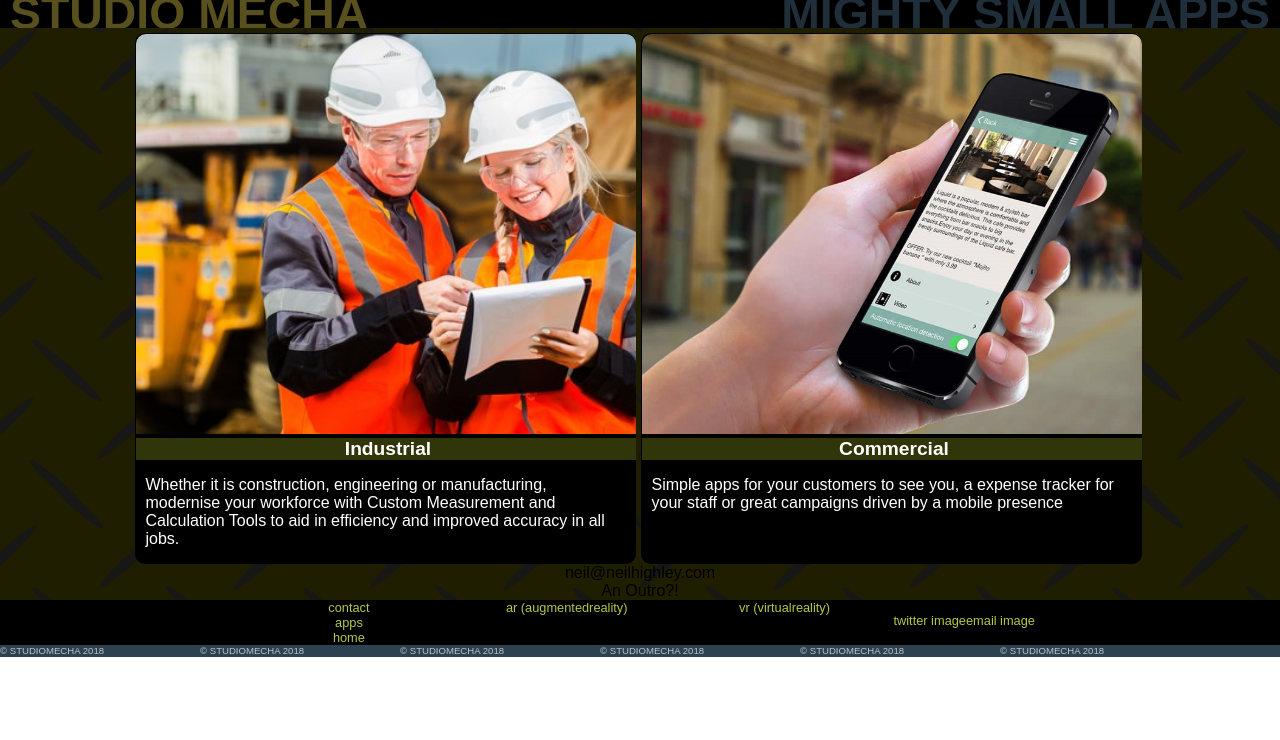
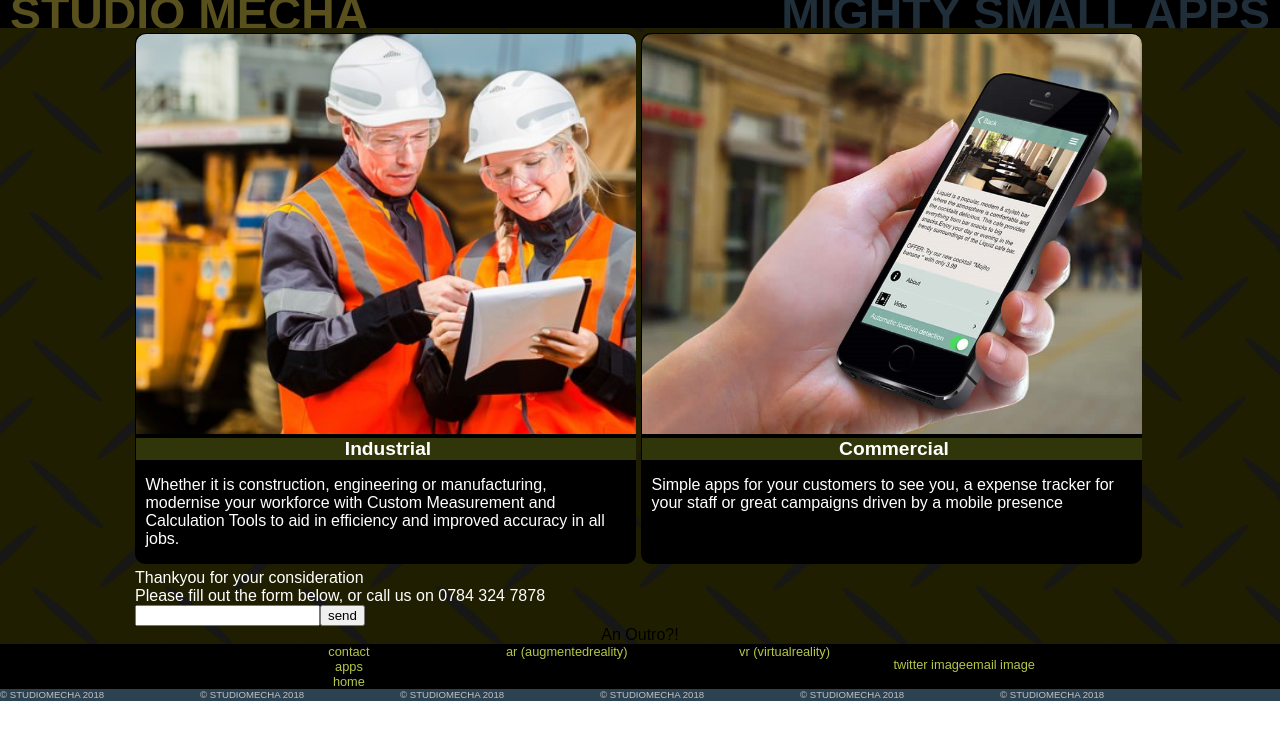
Before and after one commit to neilhighley/sm-studiomecha.net, a React (Create React App) app in the folder studiomecha/: page /contactus in a window 1280 px wide. Shown: the top 740 px of the page. Built offline with nearby package versions, Linux system fonts and the light colour scheme.

Commit message:
Add form

```diff
--- a/studiomecha/src/AllApps.js
+++ b/studiomecha/src/AllApps.js
@@ -3,13 +3,11 @@ import {Link} from 'react-router-dom'
 import { Carousel } from 'react-responsive-carousel';
 import styles from 'react-responsive-carousel/lib/styles/carousel.min.css';
 import './styles/AllApps.css'
-import {Route} from 'react-router-dom'
 
 const images = require.context('../public/images', true);
 
 class AllApps extends Component{
     carouselItem(itemid,title,description){
-        console.log(this.props);
         return(
             <div className='carouselItem' key={itemid}>
                 <img alt={'item'+itemid} style={{height:"300px"}} src={images('./app'+itemid+'.png')}/>
@@ -21,12 +19,7 @@ class AllApps extends Component{
     }
     carouselItems(){
         return(
-
-            [this.carouselItem(1,'app1','some description should go here'),
-            this.carouselItem(2,'app2'),
-            this.carouselItem(3,'app3'),
-            this.carouselItem(2,'app2'),
-            this.carouselItem(1,'app1')]
+           this.props.apps.map(app=>this.carouselItem(app.Id,app.Title,app.Description))
         )
     }
 
--- a/studiomecha/src/App.js
+++ b/studiomecha/src/App.js
@@ -1,5 +1,5 @@
 import React, { Component } from 'react';
-import {Switch,Route,BrowserRouter} from 'react-router-dom'
+import {Switch, Route, BrowserRouter} from 'react-router-dom'
 import Intro from './Intro'
 import Header from './Header'
 import Outro from './Outro'
@@ -14,36 +14,36 @@ import AppViewer from './AppViewer'
 
 import AppResolver from './libs/AppResolver'
 import './styles/backgrounds.css'
+import SiteData from './libs/SiteData'
 
 
 class App extends Component{
+
   render(){
     let AR=new AppResolver();
     let allApps=AR.getAllApps();
-    var apps={meh:'meh'}
+    let sd=new SiteData();
     return(
       <BrowserRouter>
       <div style={style} className='darkGrid fullSizePage'>
-        <Header/>
-        <Switch>
-                    <Route exact path='/' component={Intro} params={this.allApps}/>
-                    <Route path='/home' component={Intro} params={allApps}/>
-                    <Route exact path='/contactus' component={Intro} params= {allApps}/>
-                    {/* <Route exact path='/augmented' component={Augmented} params= {allApps}/>
-                    <Route exact path='/virtual' component={Virtual} params= {allApps}/> */}
+        <Header SiteData={sd}/>
+                <Switch>
+                    <Route exact path='/' component={Intro}/>
+                    <Route path='/home' component={Intro}/>
+                    <Route exact path='/contactus' component={Intro}/>
                 </Switch>
 
                 <Switch>
-                    <Route exact path='/' component={Home} params={allApps}/>
-                    <Route path='/home' component={Home} params={allApps}/>
-                    <Route exact path='/apps' component={AllApps} params= {{apps:1}}/>
-                    <Route path='/apps/:id' component={AppViewer} params= {allApps}/>
-                    <Route exact path='/contactus' component={ContactUs} params= {allApps}/>
-                    <Route exact path='/augmented' component={Augmented} params= {allApps}/>
-                    <Route exact path='/virtual' component={Virtual} params= {allApps}/>
+                    <Route exact path='/' component={Home} />
+                    <Route path='/home' component={Home}/>
+                    <Route exact path='/apps' render={()=><AllApps apps={allApps}/>} />
+                    <Route path='/apps/:id' render={(props)=><AppViewer {...props} apps={allApps}/>}/>
+                    <Route exact path='/contactus' component={()=><ContactUs SiteData={sd}/>}/>
+                    <Route exact path='/augmented' component={Augmented} />
+                    <Route exact path='/virtual' component={Virtual}/>
                 </Switch>
         <Outro/>
-        <Footer/>
+        <Footer SiteData={sd}/>
       </div>
       </BrowserRouter>
     )
--- a/studiomecha/src/ContactUs.js
+++ b/studiomecha/src/ContactUs.js
@@ -1,13 +1,33 @@
 import React,{Component} from 'react'
+import './styles/ContactUs.css'
 
 class ContactUs extends Component{
+    constructor(props){
+        super(props);
+        this.state={
+            FormSenderName:''
+        }
+        this.onChange = this.onChange.bind(this);
+    this.handleSubmit = this.handleSubmit.bind(this);
+
+    }
+    handleSubmit(ev){
+        console.log(ev.target);
+        return false;
+    }
+    onChange(ev){
+        this.setState({FormSenderName: ev.target.value});
+    }
     render(){
         return(
 
-            <div>
-                <div>
-                neil@neilhighley.com
-                </div>
+            <div className="contactUs">
+                <div className="intro">Thankyou for your consideration<br/>
+                Please fill out the form below, or call us on {this.props.SiteData.get("PHONE")}</div>
+                <form onSubmit={this.handleSubmit}>
+                <input type="text" value={this.state.FormSenderName} onChange={this.onChange}/>
+                <input type="submit" value="send"/>
+                </form>
             </div>
         )
     }
--- a/studiomecha/src/data/data.json
+++ b/studiomecha/src/data/data.json
@@ -6,7 +6,8 @@
         "WorkDescription": "Description of app one",
         "TimeEstimate": "Approximate time to deliver",
         "ImageThumbnail": "app1.png",
-        "Image": "app1.png"
+        "Image": "app1.png",
+        "Id":"1"
     },
     {
         "Reference": "AppTwo",
@@ -15,7 +16,8 @@
         "WorkDescription": "Description of app two",
         "TimeEstimate": "Approximate time to deliver",
         "ImageThumbnail": "app2.png",
-        "Image": "app2.png"
+        "Image": "app2.png",
+        "Id":"2"
     },
     {
         "Reference": "AppThree",
@@ -24,7 +26,11 @@
         "WorkDescription": "Description of app three",
         "TimeEstimate": "Approximate time to deliver",
         "ImageThumbnail": "app3.png",
-        "Image": "app3.png"
+        "Image": "app3.png",
+        "Id":"3"
     }
-   ]
+   ],
+   "Site":{
+    "PHONE":"0784 324 7878"
+   }
 }
--- a/studiomecha/src/libs/AppResolver.js
+++ b/studiomecha/src/libs/AppResolver.js
@@ -1,6 +1,6 @@
 
-const data = require('../data/data.json');
-
+//const data = require('../data/data.json');
+import data from "../data/data.json"
 class AppResolver{
 
     constructor(){
@@ -10,11 +10,22 @@ class AppResolver{
    getAllApps(){
        return this._apps;
    }
-
+   getAppAtPosition(pos){
+       if(pos>this._apps.length){
+           return this._apps[0]
+       }
+       return this._apps[pos]
+   }
     getApp(appId){
-        if(appId>this._apps.length-1){return this._apps[0]}
-
-        return this._apps[appId];
+        for(var i=0;i<this._apps.length;i++){
+            if(this._apps[i].Id===appId){
+                return this._apps[appId]
+            }
+        }
+        return this._apps[0]
+    }
+    refresh(){
+        this._apps=data.apps;
     }
 }
 
--- /dev/null
+++ b/studiomecha/src/libs/SiteData.js
@@ -0,0 +1,14 @@
+import data from '../data/data.json'
+class SiteData{
+    constructor(){
+        this._configs=data.Site;
+    }
+    set(key,value){
+        this._configs[key]=value;
+    }
+    get(key){
+        return this._configs[key];
+    }
+}
+
+export default SiteData;
--- /dev/null
+++ b/studiomecha/src/styles/ContactUs.css
@@ -0,0 +1,3 @@
+.contactUs{
+    color:#FFF
+}
```
Also changed, not shown: 1 other file (tests, documents, lock files or other folders).
